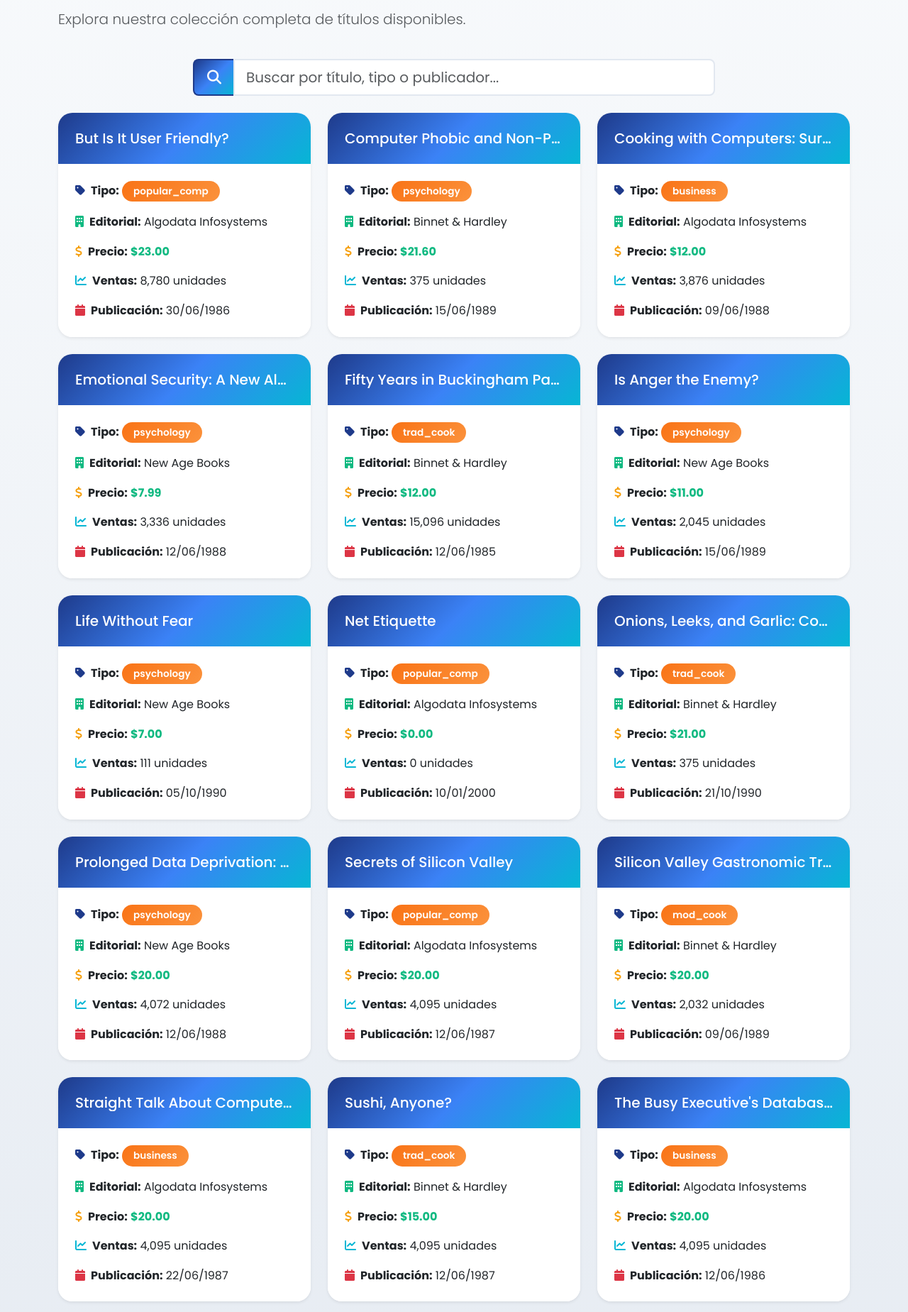
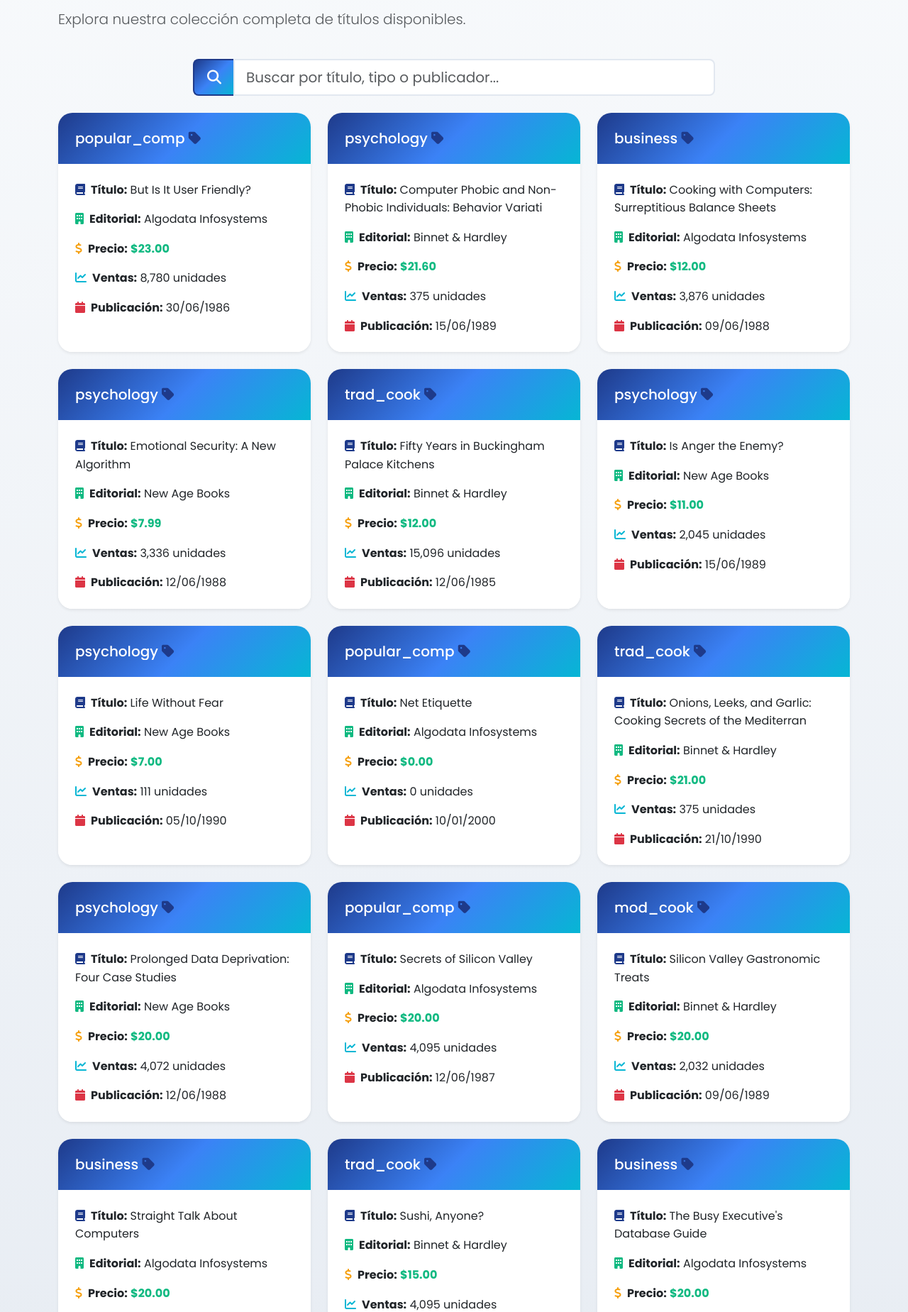
Before and after one commit to Alb3rtsonTL/PW-ProyectoFinal-Librerio, a PHP site: page /Proyecto/libros.php in a window 1280 px wide. Shown: the part 187-2036 px from the top of the page at 71% size. Run offline with PHP 8.4, Linux system fonts and the light colour scheme; data comes from the database, SQL or seed files in the repository.

Commit message:
Intercambie el titulo con el tipo en el card-header

```diff
--- a/libros.php
+++ b/libros.php
@@ -66,12 +66,15 @@ $stmt->execute();
                 <div class="col-md-6 col-lg-4 libro-card">
                     <div class="card h-100 shadow-sm border-0 hover-card">
                         <div class="card-header bg-primary text-white">
-                            <h5 class="mb-0 text-truncate"><?php echo htmlspecialchars($row['titulo']); ?></h5>
+                            <h5 class="mb-0 text-truncate">
+                                <?php echo htmlspecialchars($row['tipo']); ?>
+                                <i class="fas fa-tag me-2 text-primary"></i>
+                            </h5>
                         </div>
                         <div class="card-body">
                             <p class="card-text">
-                                <strong><i class="fas fa-tag me-2 text-primary"></i>Tipo:</strong>
-                                <span class="badge bg-secondary"><?php echo htmlspecialchars($row['tipo']); ?></span>
+                                <strong><i class="fas fa-book me-2 text-primary"></i>Título:</strong>
+                                <?php echo htmlspecialchars($row['titulo']); ?>
                             </p>
                             <p class="card-text">
                                 <strong><i class="fas fa-building me-2 text-success"></i>Editorial:</strong>
```
